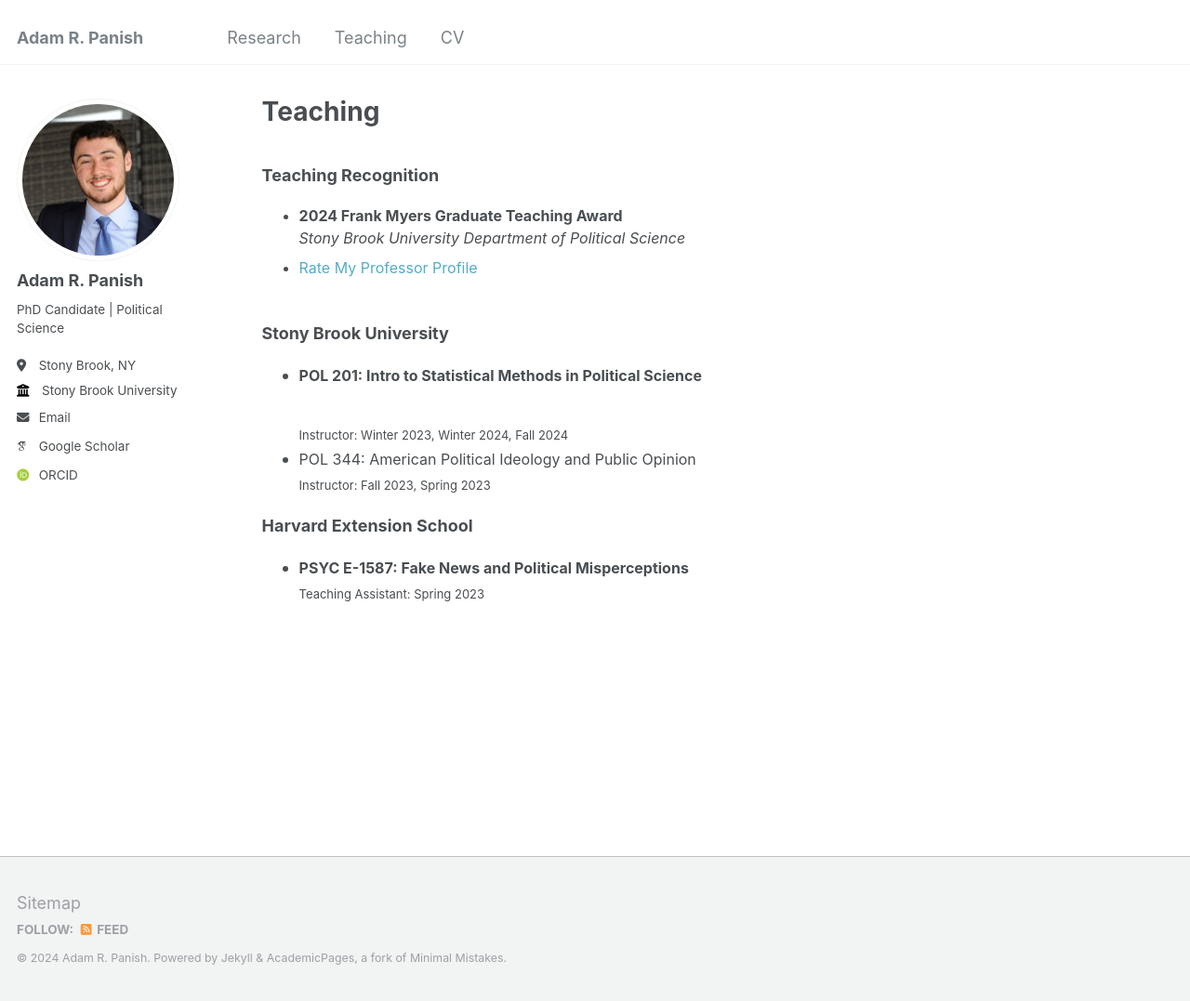
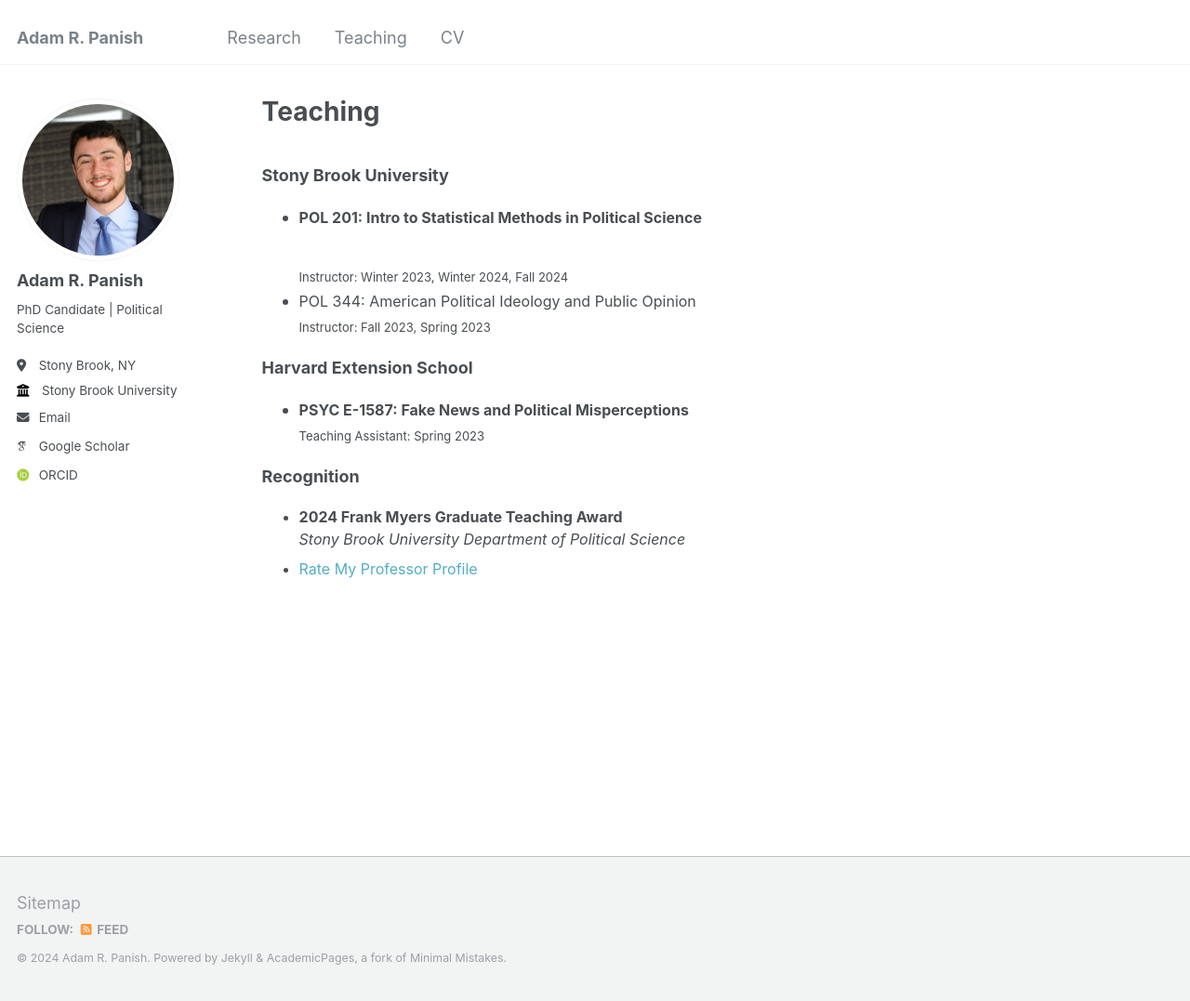
Before and after one commit to adampanish/adampanish.github.io, a Jekyll site: the page built from _pages/teaching.html, in a window 1280 px wide and 1077 px high. Shown: the whole window at 93% size. Built offline with Jekyll 4.4.1, drawn with Linux system fonts in a browser that asks for light colours; some web fonts are replaced.

Commit message:
Update teaching.html

```diff
--- a/_pages/teaching.html
+++ b/_pages/teaching.html
@@ -4,12 +4,6 @@ title: "Teaching"
 permalink: /teaching/
 author_profile: true
 ---
-
-<br>
-<font size=4><b>Teaching Recognition</b></font><ul>
-<font size=3><li><b>2024 Frank Myers Graduate Teaching Award</b><br>
-<i>Stony Brook University Department of Political Science</i></li>
-<li><a href="https://www.ratemyprofessors.com/professor/2897587" style="text-decoration:none;">Rate My Professor Profile</a></li></font></ul>
 
 <br>
 <font size=4><b>Stony Brook University</b></font><ul>
@@ -27,3 +21,8 @@ author_profile: true
   <font size=2>Teaching Assistant: Spring 2023</font>
 </li>
 </ul>
+
+<font size=4><b>Recognition</b></font><ul>
+<font size=3><li><b>2024 Frank Myers Graduate Teaching Award</b><br>
+<i>Stony Brook University Department of Political Science</i></li>
+<li><a href="https://www.ratemyprofessors.com/professor/2897587" color="grey" style="text-decoration:none;">Rate My Professor Profile</a></li></font></ul>
```
